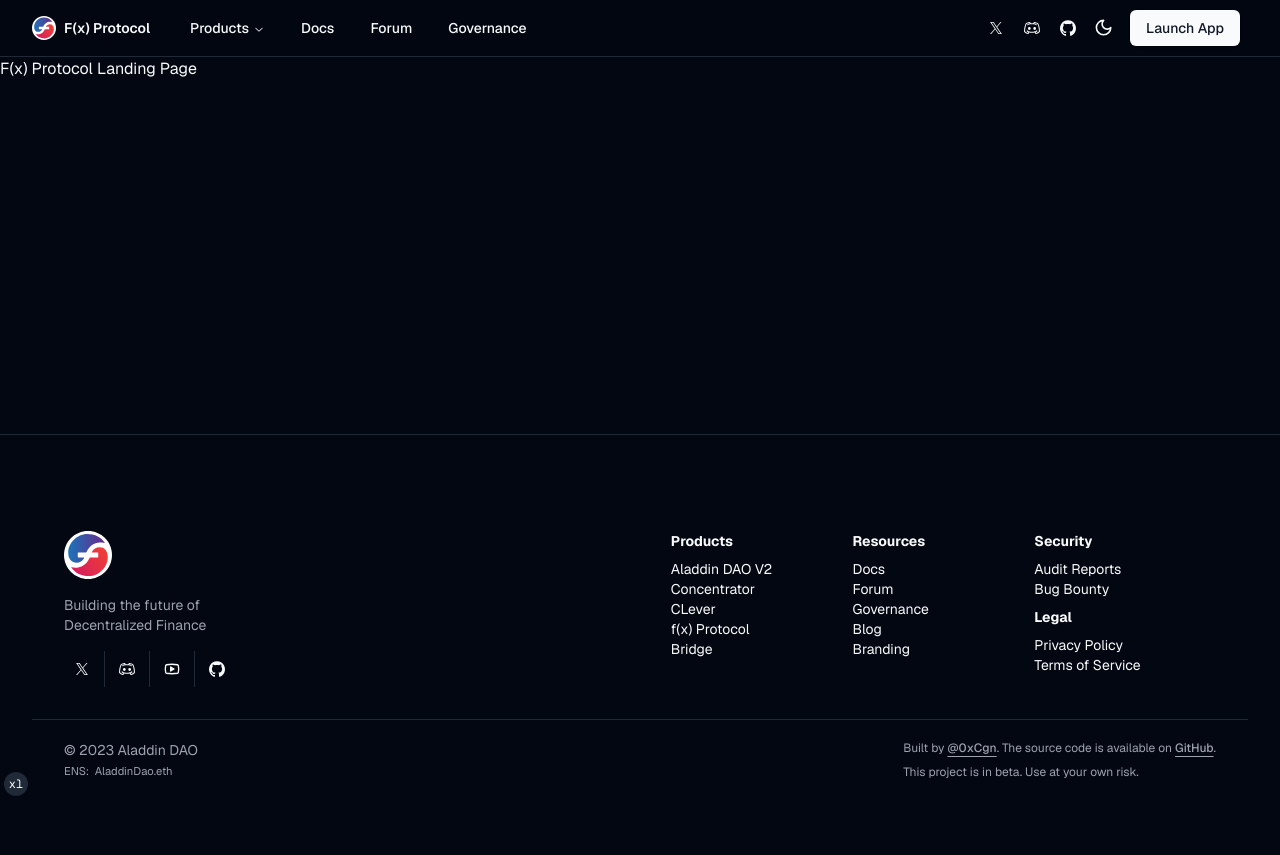
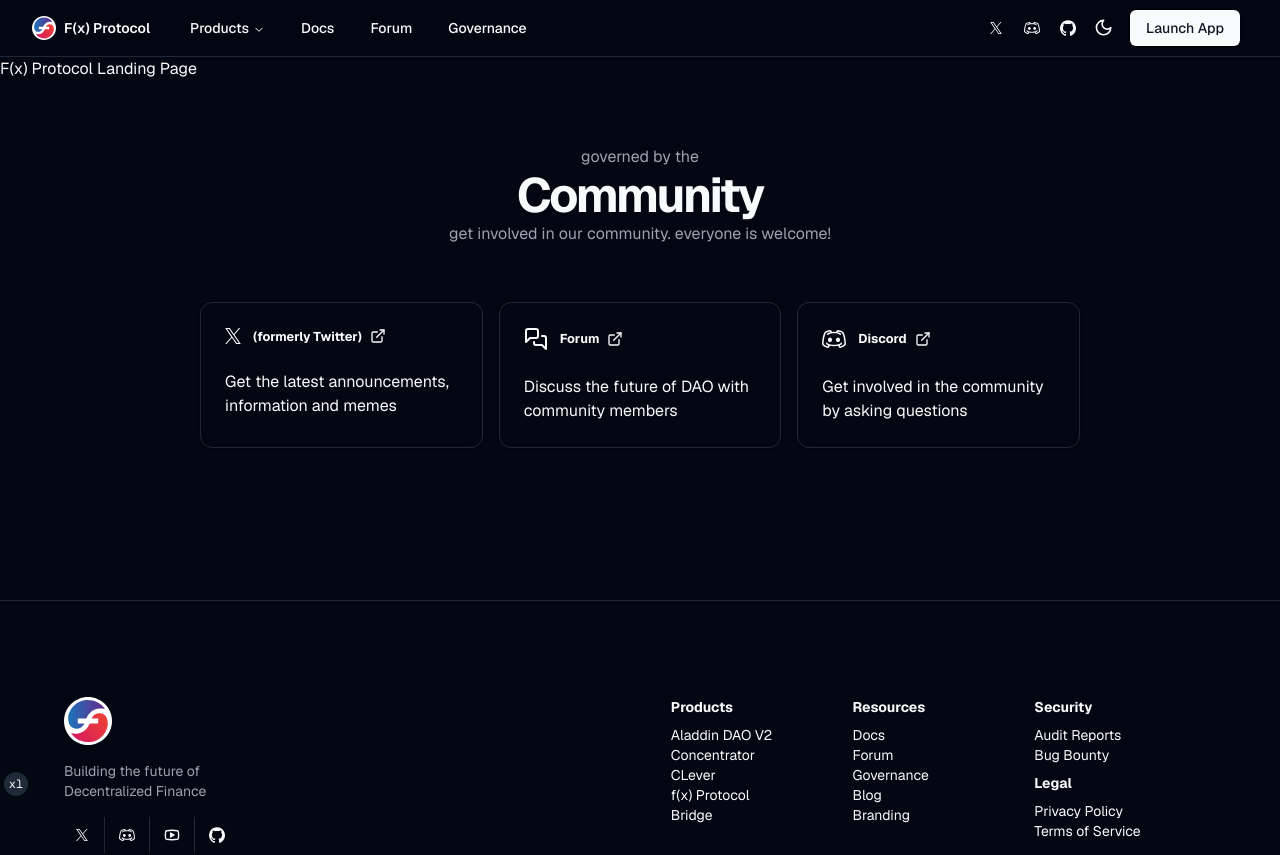
Before and after one commit to 0xcgn/aladdin-dao-website, a Next.js app: page /fx-protocol in a window 1280 px wide. Shown: the top 855 px of the page. Before the commit the page ends 800 px from the top, so only its background shows below. Built offline with nearby package versions, Linux system fonts and the light colour scheme.

Commit message:
add community section to each product

```diff
--- a/app/(products)/clever/page.tsx
+++ b/app/(products)/clever/page.tsx
@@ -1,3 +1,11 @@
+import { CommunitySection } from "@/components/sections/community";
+
 export default function Clever() {
-  return <div className="relative pb-12 lg:pb-24">CLever Landing Page</div>;
+  return (
+    <div className="relative pb-12 lg:pb-24">
+      <div>CLever Landing Page</div>
+
+      <CommunitySection />
+    </div>
+  );
 }
--- a/app/(products)/concentrator/page.tsx
+++ b/app/(products)/concentrator/page.tsx
@@ -1,5 +1,10 @@
+import { CommunitySection } from "@/components/sections/community";
+
 export default function Concentrator() {
   return (
-    <div className="relative pb-12 lg:pb-24">Concentrator Landing Page</div>
+    <div className="relative pb-12 lg:pb-24">
+      <div>Concentrator Landing Page</div>
+      <CommunitySection />
+    </div>
   );
 }
--- a/app/(products)/fx-protocol/page.tsx
+++ b/app/(products)/fx-protocol/page.tsx
@@ -1,5 +1,10 @@
+import { CommunitySection } from "@/components/sections/community";
+
 export default function FxProtocol() {
   return (
-    <div className="relative pb-12 lg:pb-24">F(x) Protocol Landing Page</div>
+    <div className="relative pb-12 lg:pb-24">
+      <div>F(x) Protocol Landing Page</div>
+      <CommunitySection />
+    </div>
   );
 }
```
